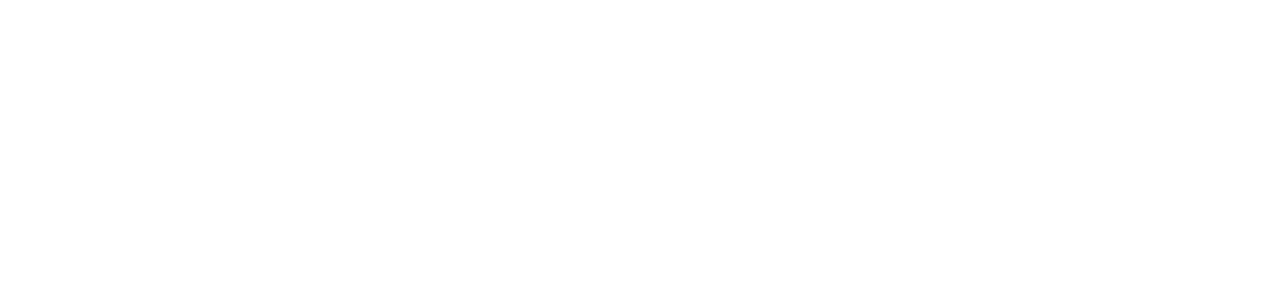
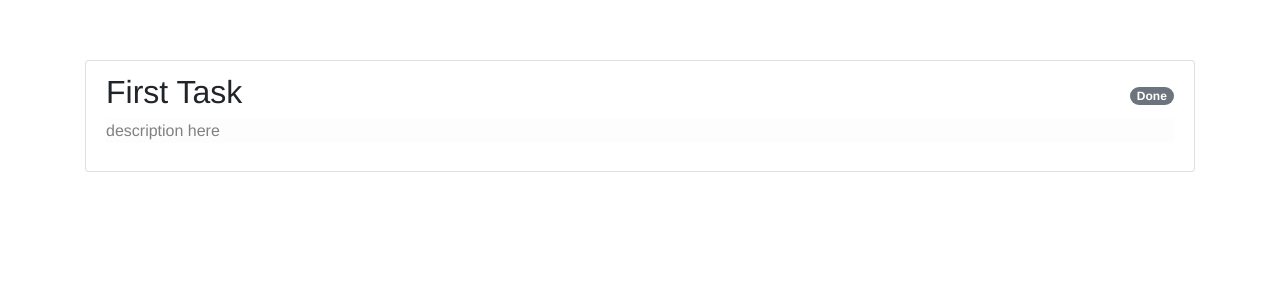
Before and after one commit to DiSalvio/goali_vue, a Vue app: page /goal/1 in a window 1280 px wide. Before the commit this address had no page. Shown: the top 300 px of the page. Built offline with nearby package versions, Linux system fonts and the light colour scheme.

Commit message:
Show Goal Page template and dynamicrouting

```diff
--- a/src/main.js
+++ b/src/main.js
@@ -1,6 +1,7 @@
 import { createApp } from 'vue'
 import App from './App.vue'
 import Home from './views/Home.vue'
+import PageGoalShow from './views/PageGoalShow.vue'
 import { createRouter, createWebHistory } from 'vue-router'
 
 const routes = [
@@ -8,6 +9,12 @@
     path: '/',
     name: 'Home',
     component: Home
+  },
+  {
+    path: '/goal/:id',
+    name: 'PageGoalShow',
+    component: PageGoalShow,
+    props: true
   }
 ]
 
--- /dev/null
+++ b/src/views/PageGoalShow.vue
@@ -0,0 +1,32 @@
+<template>
+  <div class="list-group-item">
+    <div class="list-group-item-heading d-flex justify-content-between align-items-center">
+      <h2>{{goal.name}}</h2>
+      <span v-if="goal.completed" class="badge badge-secondary badge-pill">Done</span>
+      <span v-else class="badge badge-warning badge-pill">In Progress</span>
+    </div>
+    <p class="list-group-item-light list-group-item-secondary">{{goal.description}}</p>
+  </div>
+</template>
+
+<script>
+import sourceData from '@/data.json'
+export default {
+  data() {
+    return {
+      goals: sourceData.goals
+    }
+  },
+  props: {
+    id: {
+      required: true,
+      type: String
+    }
+  },
+  computed: {
+    goal () {
+      return this.goals.find(goal => goal.id === parseInt(this.id))
+    }
+  }
+}
+</script>
```
